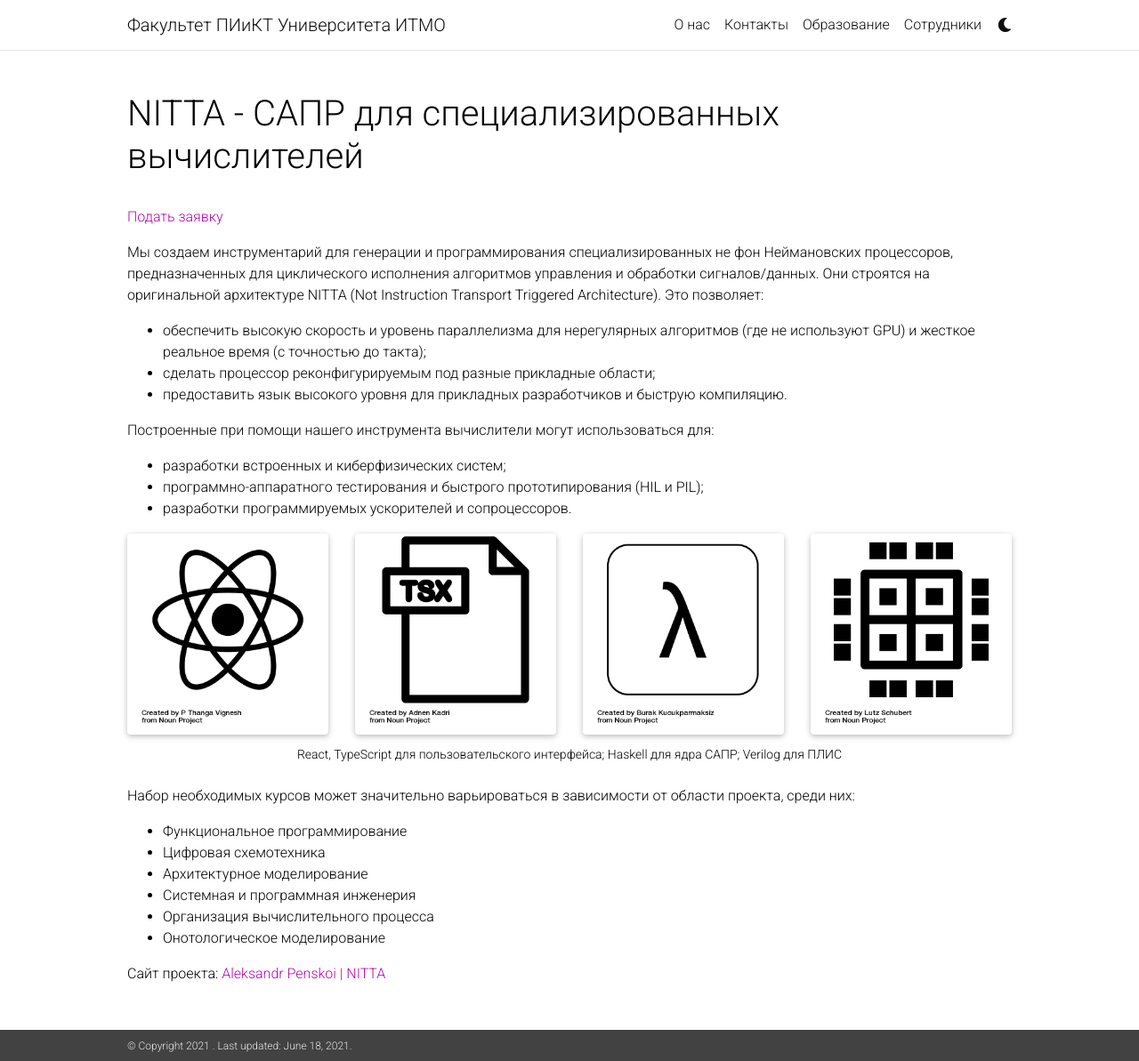
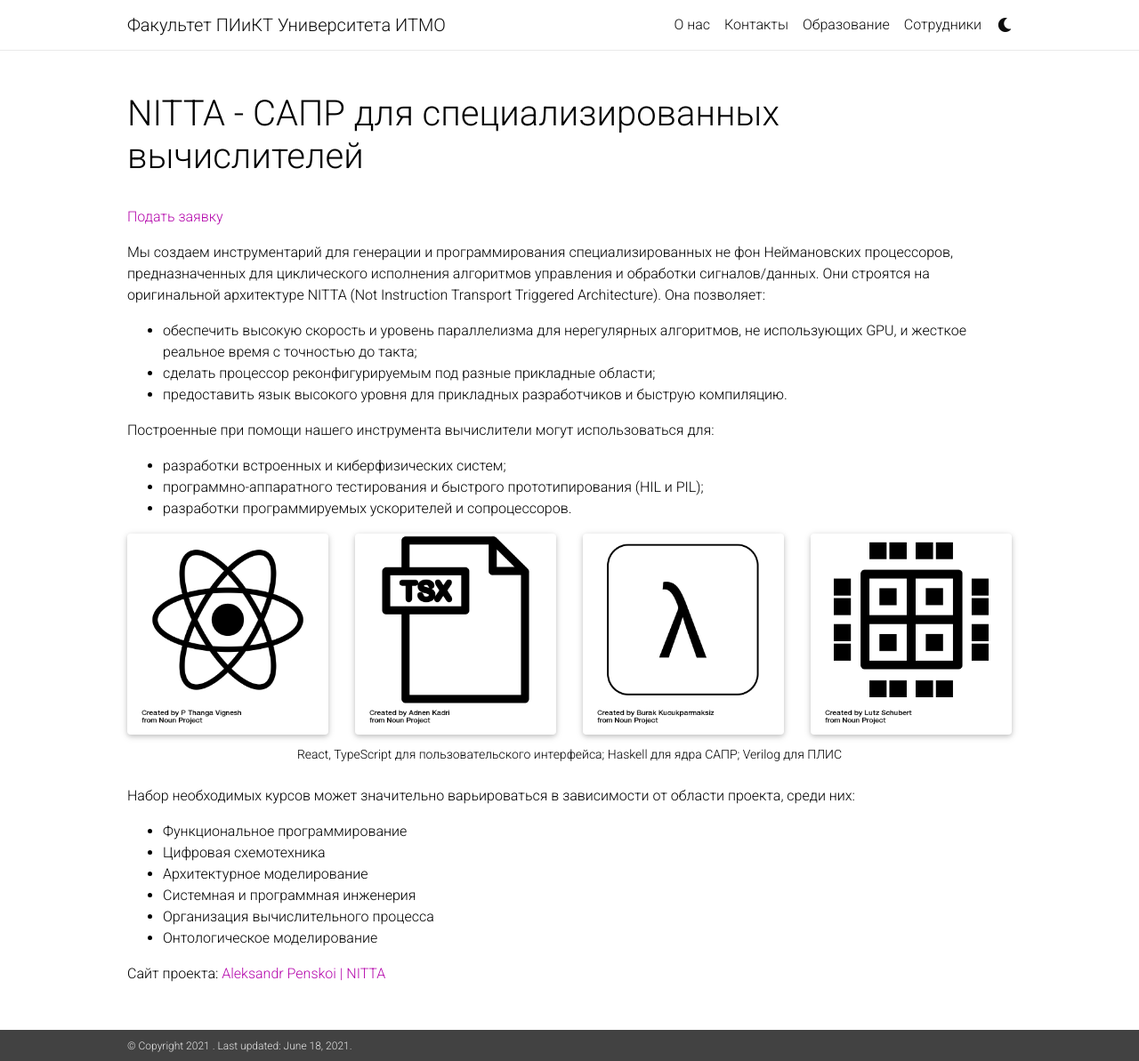
Before and after one commit to itmo-cse/itmo-cse.github.io, a Jekyll site: the page built from _master_projects/2021/nitta.md, in a window 1280 px wide and 1193 px high. Shown: the whole window at 89% size. Built offline with Jekyll 4.4.1, drawn with Linux system fonts in a browser that asks for light colours; nearby versions of some CDN libraries; a style sheet for code colours, icons or effects is not loaded.

Commit message:
fix typos

```diff
--- a/_master_projects/2021/nitta.md
+++ b/_master_projects/2021/nitta.md
@@ -8,9 +8,9 @@ corp_partner: Университет ИТМО
 # external_url: https://ryukzak.github.io/projects/nitta/
 ---
 
-Мы создаем инструментарий для генерации и программирования специализированных не фон&nbsp;Неймановских процессоров, предназначенных для циклического исполнения алгоритмов управления и обработки сигналов/данных. Они строятся на оригинальной архитектуре NITTA (Not Instruction Transport Triggered Architecture). Это позволяет:
+Мы создаем инструментарий для генерации и программирования специализированных не фон&nbsp;Неймановских процессоров, предназначенных для циклического исполнения алгоритмов управления и обработки сигналов/данных. Они строятся на оригинальной архитектуре NITTA (Not Instruction Transport Triggered Architecture). Она позволяет:
 
-- обеспечить высокую скорость и уровень параллелизма для нерегулярных алгоритмов (где не используют GPU) и жесткое реальное время (с точностью до такта);
+- обеспечить высокую скорость и уровень параллелизма для нерегулярных алгоритмов, не использующих GPU, и жесткое реальное время с точностью до такта;
 - сделать процессор реконфигурируемым под разные прикладные области;
 - предоставить язык высокого уровня для прикладных разработчиков и быструю компиляцию.
 
@@ -44,6 +44,6 @@ corp_partner: Университет ИТМО
 - Архитектурное моделирование
 - Системная и программная инженерия
 - Организация вычислительного процесса
-- Онотологическое моделирование
+- Онтологическое моделирование
 
 Сайт проекта: <a href="https://ryukzak.github.io/projects/nitta/">Aleksandr Penskoi | NITTA</a>
```
